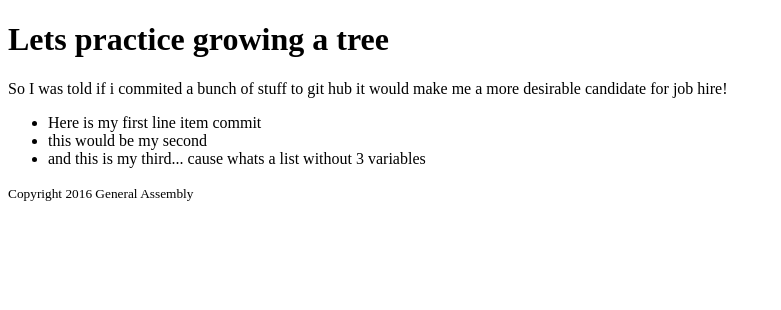
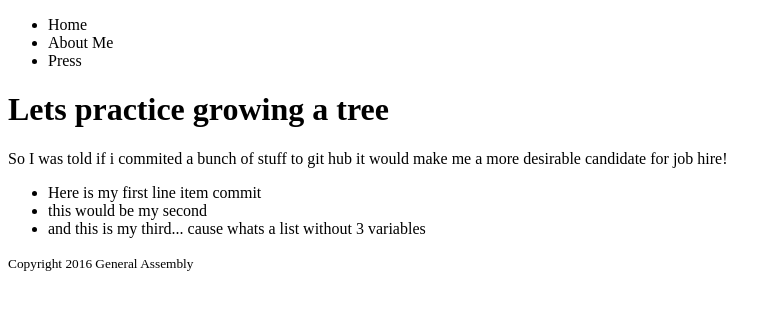
Before and after one commit to katajello/github-deploy-test, a plain HTML site: page index.html in a window 1280 px wide. Shown: the whole page, without its empty margins (0-781 px from the left). Drawn offline with Linux system fonts and the light colour scheme.

Commit message:
navigation bar titles

```diff
--- a/index.html
+++ b/index.html
@@ -5,6 +5,13 @@
     <title>Git Branch Practice</title>
   </head>
   <body>
+    <nav>
+      <ul>
+        <li>Home</li>
+        <li>About Me</li>
+        <li>Press</li>
+      </ul>
+    </nav>
     <h1>Lets practice growing a tree</h1>
       <p>
         So I was told if i commited a bunch of stuff to git hub it would make me a more
```
